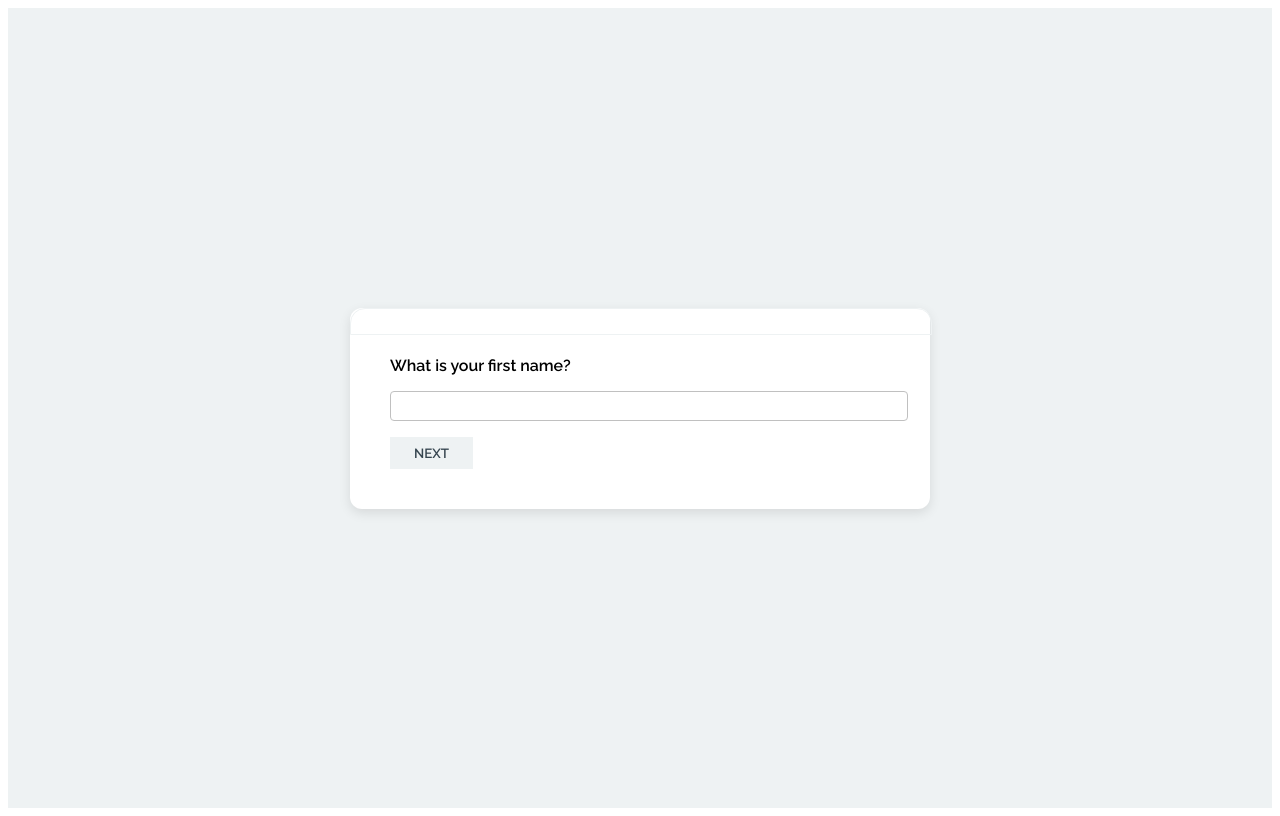
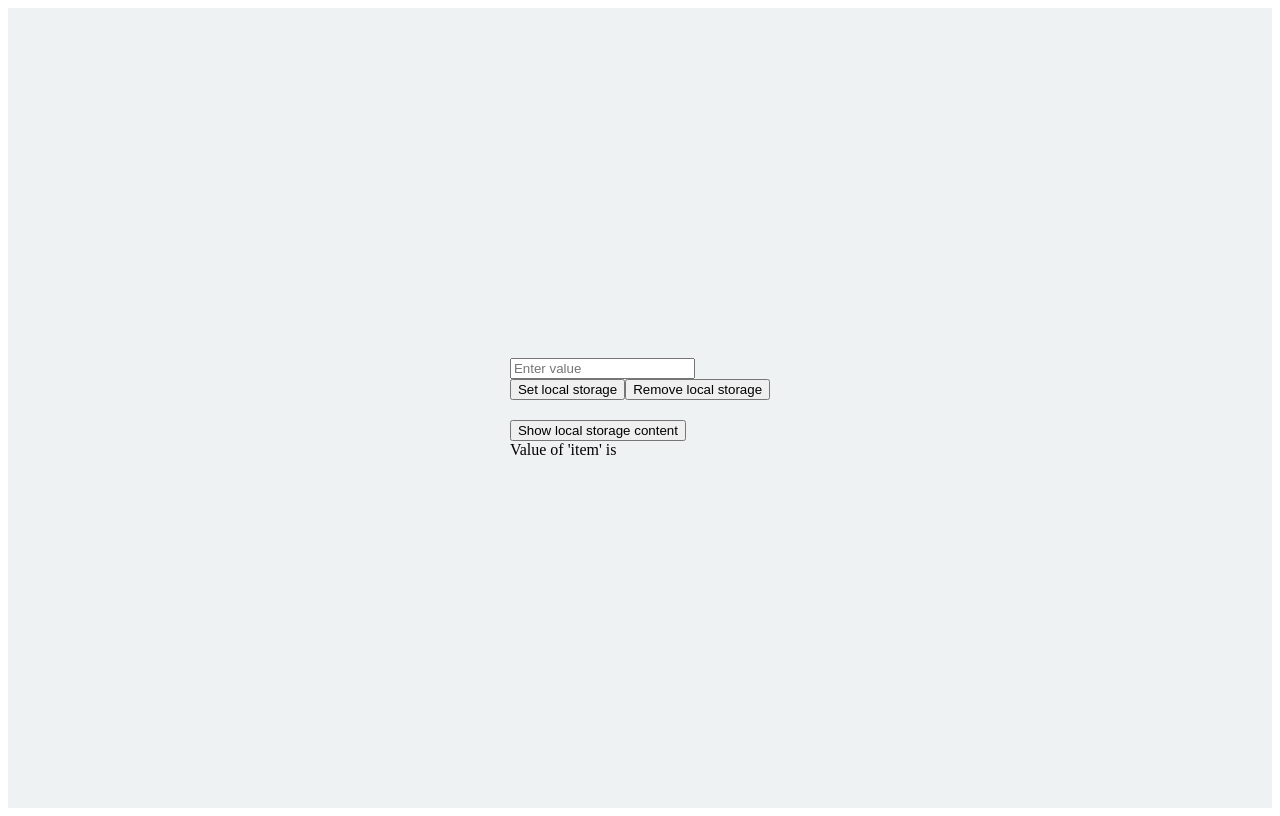
Before and after one commit to lforrister/lifeblue, a Vue app: page / in a window 1280 px wide. Built offline with nearby package versions, Linux system fonts and the light colour scheme.

Commit message:
initial local storage test

```diff
--- a/src/assets/scss/mixins/buttons.scss
+++ b/src/assets/scss/mixins/buttons.scss
@@ -20,6 +20,7 @@
     }
 }
 
+
 .buttons__primary {
     @include button-primary;
 }
--- /dev/null
+++ b/src/components/LocalTest.vue
@@ -0,0 +1,38 @@
+<template>
+  <div>
+    <input type="text" v-model="inputValue" placeholder="Enter value" />
+    <div>
+      <button @click="setLocalStorageContent">Set local storage</button>
+      <button @click="removeLocalStorageContent">Remove local storage</button>
+    </div>
+    <div style="margin-top: 20px">
+      <button @click="showLocalStorageContent">Show local storage content</button>
+      <p>
+        Value of 'item' is {{ localStorageValue  }}
+      </p>
+    </div>
+  </div>
+</template>
+
+<script setup>
+  import { ref, onMounted } from "vue";
+
+  const inputValue = ref('')
+  const localStorageValue = ref('')
+
+  onMounted(() => {
+    showLocalStorageContent()
+  })
+
+  const setLocalStorageContent = () => {
+    localStorage.setItem('item', inputValue.value)
+  }
+
+  const showLocalStorageContent = () => {
+    localStorageValue.value = localStorage.getItem('item')
+  }
+
+  const removeLocalStorageContent = () => {
+    localStorageValue.value = localStorage.removeItem('item')
+  }
+</script>
--- a/src/views/HomeView.vue
+++ b/src/views/HomeView.vue
@@ -1,12 +1,14 @@
 <script setup>
 import Form from '../components/Form.vue'
+import LocalTest from '../components/LocalTest.vue'
 </script>
 
 <template>
   <main>
     <div class="homeView__wrapper">
       <div class="homeView__form">
-          <Form />
+        <LocalTest />
+          <!-- <Form /> -->
       </div>
     </div>
   </main>
```
